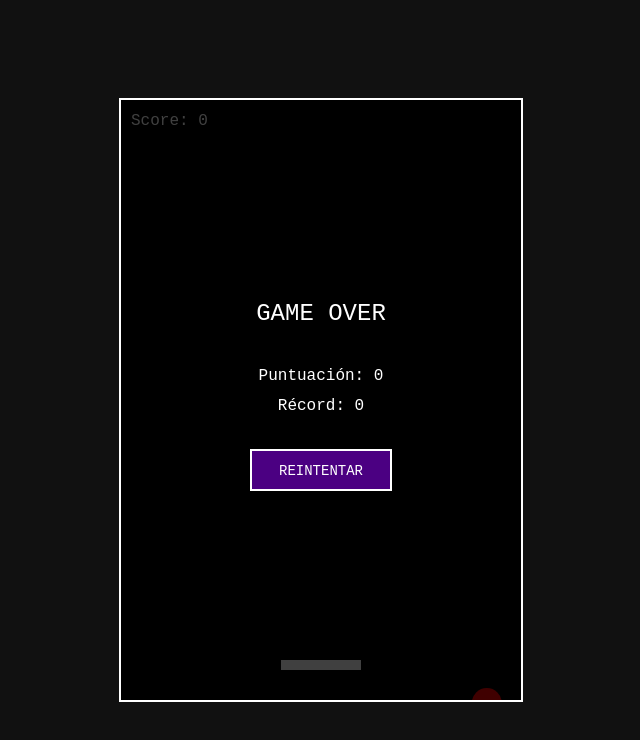
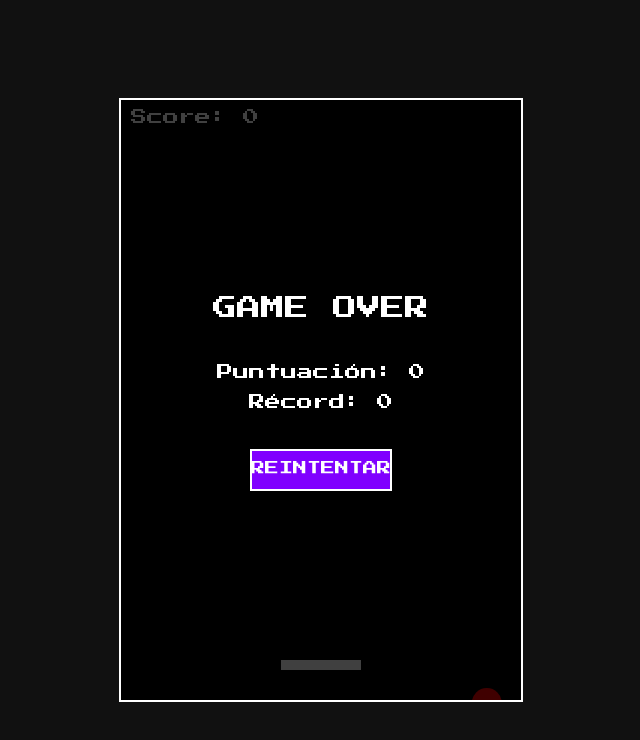
Before and after one commit to pollovaldes/El-arte-de-programar, a plain HTML site: page Catch The Ball/index.html in a window 1280 px wide. Both pictures are taken after a click on the element 640 px from the left and 400 px from the top of the page. Shown: the whole page, without its empty margins (319-959 px from the left). Drawn offline with Linux system fonts and the light colour scheme.

Commit message:
iteracion 2

```diff
--- a/Catch The Ball/index.html
+++ b/Catch The Ball/index.html
@@ -3,6 +3,7 @@
   <head>
     <meta charset="UTF-8" />
     <title>Catch the Ball</title>
+    <link href="https://fonts.googleapis.com/css2?family=Press+Start+2P&display=swap" rel="stylesheet">
     <link rel="stylesheet" href="style.css" />
   </head>
   <body>
--- a/Catch The Ball/script.js
+++ b/Catch The Ball/script.js
@@ -1,38 +1,43 @@
 // 🎮 Juego: Catch the Ball
-// Versión con pantalla Game Over estilo pixel art (blanco, negro y rojo)
+// Explicación: Mueves una barra con el mouse para atrapar una bola que cae.
+// Si la atrapas, ganas puntos. Si no, aparece una pantalla Game Over.
+// Estilo: pixel art blanco/negro con botón morado "Reintentar".
 
 const canvas = document.getElementById("gameCanvas");
 const ctx = canvas.getContext("2d");
 
+// 🔧 Ajustes del lienzo
 canvas.width = 400;
 canvas.height = 600;
 
-// 🏀 Bola
+// 🏀 Configuración de la bola
 let ball = {
-  x: Math.random() * 380 + 10,
+  x: Math.random() * 380 + 10, // Posición inicial aleatoria
   y: 0,
   radius: 15,
   speed: 3,
   color: "red",
 };
 
-// 🧍 Barra del jugador
+// 🧍 Configuración del jugador
 let catcher = {
   width: 80,
   height: 10,
-  x: canvas.width / 2 - 40,
+  x: canvas.width / 2 - 40, // Centrado al inicio
   y: canvas.height - 40,
   color: "white",
 };
 
+// 🔢 Variables globales
 let score = 0;
 let highScore = 0;
 let mouseX = canvas.width / 2;
 let gameOver = false;
+let gameOverButton = null;
 
 // 🖱 Movimiento del mouse
 canvas.addEventListener("mousemove", (e) => {
-  if (gameOver) return;
+  if (gameOver) return; // No mover durante Game Over
   const rect = canvas.getBoundingClientRect();
   mouseX = e.clientX - rect.left;
 });
@@ -52,14 +57,17 @@ function restartGame() {
   gameLoop();
 }
 
-// ⚙️ Actualiza lógica del juego
+// ⚙️ Actualiza la lógica del juego
 function update() {
   if (gameOver) return;
 
+  // Movimiento de la bola
   ball.y += ball.speed;
+
+  // Movimiento del catcher
   catcher.x = mouseX - catcher.width / 2;
 
-  // Colisión
+  // Detección de colisión
   if (
     ball.y + ball.radius >= catcher.y &&
     ball.x >= catcher.x &&
@@ -67,19 +75,21 @@ function update() {
   ) {
     score++;
     resetBall();
-    if (score % 5 === 0) ball.speed += 0.5;
+    if (score % 5 === 0) ball.speed += 0.5; // Dificultad incremental
   }
 
-  // Pierde
+  // Si la bola cae fuera del lienzo → Game Over
   if (ball.y > canvas.height) {
     gameOver = true;
     if (score > highScore) highScore = score;
   }
 }
 
-// 🎨 Dibuja todo
+// 🎨 Dibuja todo en pantalla
 function draw() {
   ctx.clearRect(0, 0, canvas.width, canvas.height);
+
+  // Fondo
   ctx.fillStyle = "#000";
   ctx.fillRect(0, 0, canvas.width, canvas.height);
 
@@ -89,16 +99,17 @@ function draw() {
   ctx.fillStyle = ball.color;
   ctx.fill();
 
-  // Jugador
+  // Catcher
   ctx.fillStyle = catcher.color;
   ctx.fillRect(catcher.x, catcher.y, catcher.width, catcher.height);
 
-  // Score
+  // Puntuación
   ctx.fillStyle = "white";
-  ctx.font = "16px 'Press Start 2P', monospace"; // Fuente pixel art
+  ctx.font = "16px 'Press Start 2P', monospace";
+  ctx.textAlign = "left";
   ctx.fillText("Score: " + score, 10, 25);
 
-  // Pantalla Game Over
+  // 🟥 Pantalla Game Over
   if (gameOver) {
     ctx.fillStyle = "rgba(0, 0, 0, 0.75)";
     ctx.fillRect(0, 0, canvas.width, canvas.height);
@@ -112,14 +123,15 @@ function draw() {
     ctx.fillText(`Puntuación: ${score}`, canvas.width / 2, canvas.height / 2 - 20);
     ctx.fillText(`Récord: ${highScore}`, canvas.width / 2, canvas.height / 2 + 10);
 
-    // Botón de reintentar
+    // 🎮 Botón "Reintentar"
     const buttonX = canvas.width / 2 - 70;
     const buttonY = canvas.height / 2 + 50;
     const buttonW = 140;
     const buttonH = 40;
 
-    ctx.fillStyle = "#4b0082"; // morado brillant
+    ctx.fillStyle = "#8000ff"; // 💜 morado brillante
     ctx.fillRect(buttonX, buttonY, buttonW, buttonH);
+
     ctx.strokeStyle = "white";
     ctx.lineWidth = 2;
     ctx.strokeRect(buttonX, buttonY, buttonW, buttonH);
@@ -128,7 +140,7 @@ function draw() {
     ctx.font = "14px 'Press Start 2P', monospace";
     ctx.fillText("REINTENTAR", canvas.width / 2, buttonY + 25);
 
-    // Guardar para clics
+    // Guarda coordenadas del botón
     gameOverButton = { x: buttonX, y: buttonY, w: buttonW, h: buttonH };
   }
 }
@@ -140,8 +152,7 @@ function gameLoop() {
   if (!gameOver) requestAnimationFrame(gameLoop);
 }
 
-// 🖱 Detectar clic en botón
-let gameOverButton = null;
+// 🖱 Clic en botón de reintentar
 canvas.addEventListener("click", (e) => {
   if (gameOver && gameOverButton) {
     const rect = canvas.getBoundingClientRect();
@@ -158,8 +169,10 @@ canvas.addEventListener("click", (e) => {
   }
 });
 
+// ⌨️ Reiniciar con cualquier tecla
 window.addEventListener("keydown", () => {
   if (gameOver) restartGame();
 });
 
+// ▶️ Iniciar juego
 gameLoop();
```
